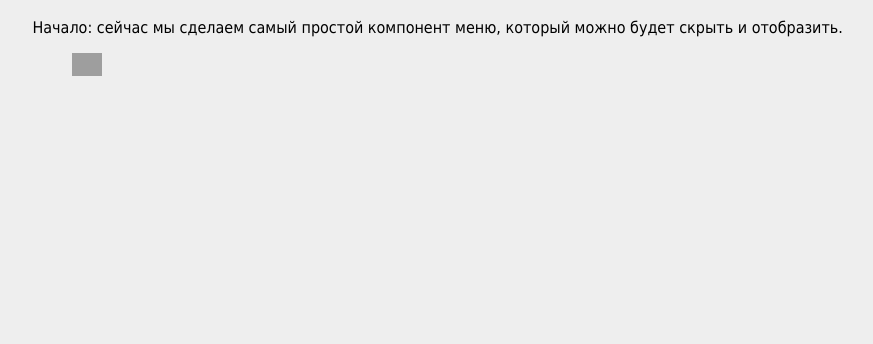
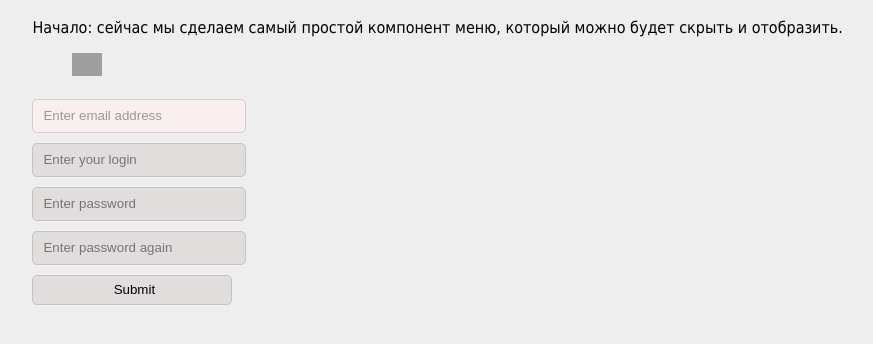
Before and after one commit to stevedevhere/react-course, a React app: page / in a window 1280 px wide. Shown: the part 98-442 px from the top of the page, without its empty margins (102-975 px from the left). Built offline with nearby package versions, Linux system fonts and the light colour scheme; grey boxes are pictures that could not be loaded.

Commit message:
Update forms

```diff
--- /dev/null
+++ b/src/js/components/Form.js
@@ -0,0 +1,48 @@
+import React from 'react'
+
+export default class Form extends React.Component{
+    constructor(props){
+        super(props)
+        this.handleOnSubmit = this.handleOnSubmit.bind(this);
+    }
+    handleOnSubmit(event){
+
+        console.log(this.refs)
+        for(let key in this.refs){
+            if(this.refs[key].value == ""){
+                event.preventDefault();
+                alert("fill in the form");
+                this.refs[key].focus();
+                break;
+            }
+            else{
+                if(this.refs.passwordInput.value != this.refs.passwordInput2.value){
+                    event.preventDefault();
+                    alert("Wrong Password");
+                    this.refs.passwordInput.focus()
+                }
+            }
+        }
+
+
+    }
+    componentDidMount(){
+        this.refs.emailInput.focus();
+
+    }
+    handleKeyPress(keyEvent){
+
+    }
+    render(){
+        return(
+            <form className="enter-form" onSubmit={this.handleOnSubmit} onKeyDown= {this.handleKeyPress}>
+                <input type="email" ref="emailInput" placeholder="Enter email address"  />
+                <input type="login" ref="loginInput" placeholder="Enter your login"  />
+                <input type="password" ref="passwordInput" placeholder="Enter password"  />
+                <input type="password" ref="passwordInput2" placeholder="Enter password again"  />
+                <input type="submit" value= "Submit"  />
+            </form>
+        )
+    }
+
+}
--- a/src/js/containers/MainLayout.js
+++ b/src/js/containers/MainLayout.js
@@ -1,5 +1,6 @@
 import React from 'react';
 import Menu from '../components/Menu';
+import Form from '../components/Form';
 
 export default class MainLayout extends React.Component {
 
@@ -12,9 +13,8 @@ export default class MainLayout extends React.Component {
                 <p>Начало: сейчас мы сделаем самый простой компонент меню, который можно будет скрыть и отобразить.</p>
                 <ul>
                     <Menu data={bla} />
-
-
                 </ul>
+                <Form />
             </div>
         );
 
--- a/src/sass/_components.scss
+++ b/src/sass/_components.scss
@@ -1,3 +1,4 @@
 @import "components/_preloader";
 @import "components/_button";
 @import "components/_menu";
+@import "components/_form";
--- /dev/null
+++ b/src/sass/components/_form.scss
@@ -0,0 +1,15 @@
+ .enter-form input{
+    display: block;
+    width: 200px;
+    height: 30px;
+    outline: none;
+    padding-left: 10px;
+    margin-bottom: 10px;
+    background: #e2dddd;
+    border: 1px solid #c5c2c2;
+    border-radius: 5px;
+    &:hover, &:focus{
+        background: #fff0f0;
+        opacity: 0.7
+    }
+ }
```
